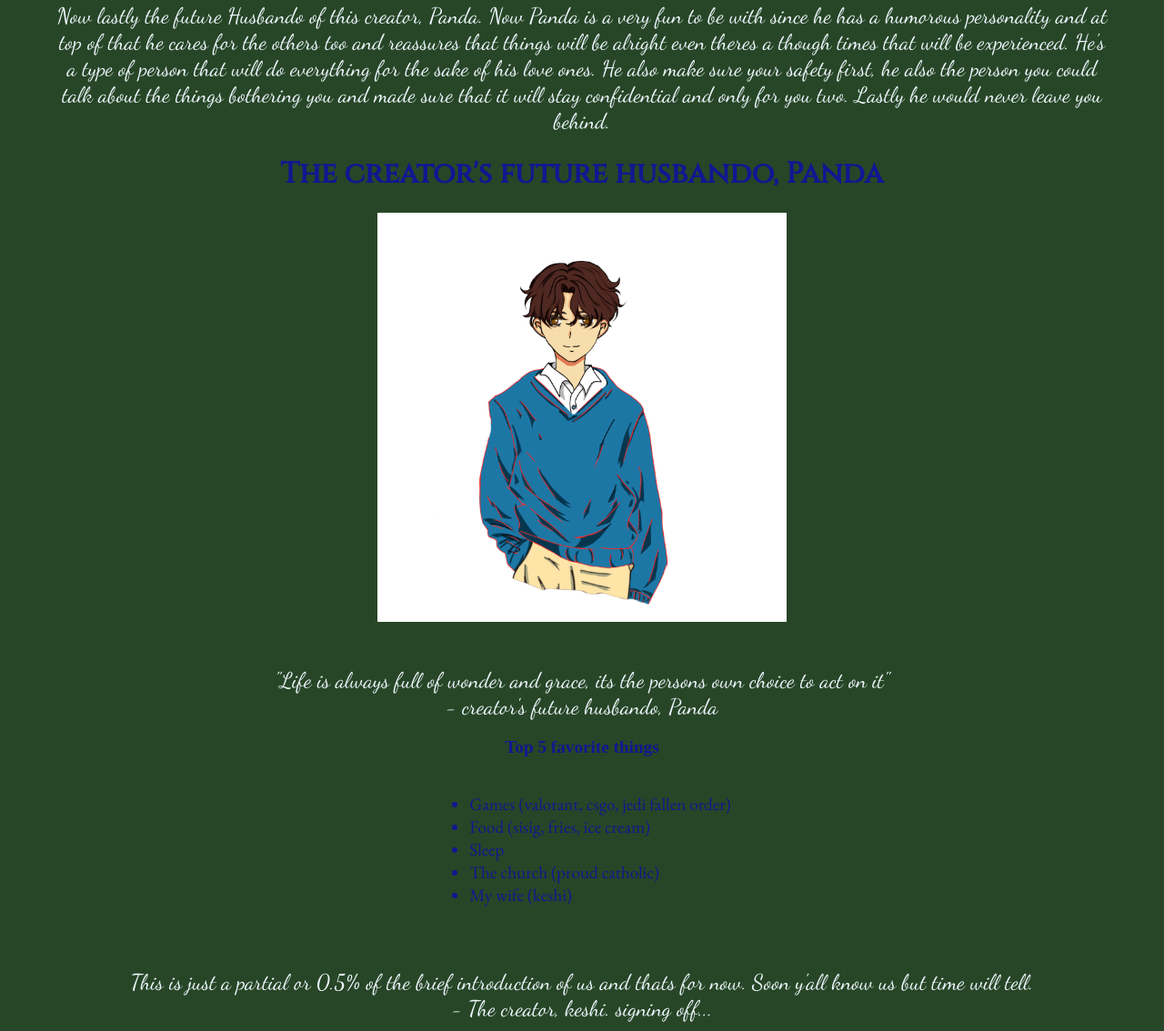
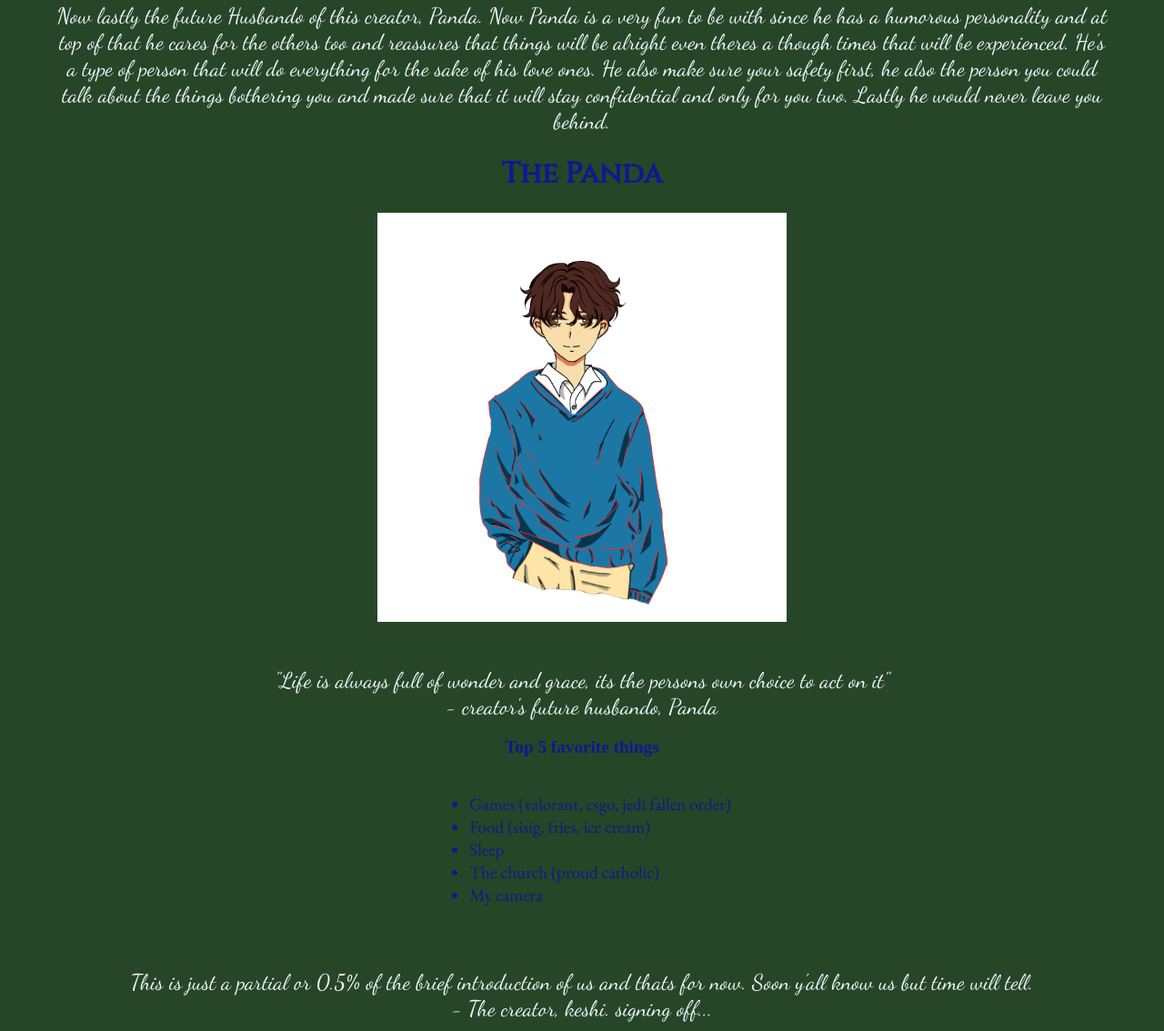
Before and after one commit to keshidesu/mi-familia-exp, a plain HTML site: page index.html in a window 1280 px wide. Shown: the part 5664-6798 px from the top of the page at 91% size. Drawn offline with nearby package versions, Linux system fonts and the light colour scheme; a web font is replaced by a local one.

Commit message:
Update index.html

```diff
--- a/index.html
+++ b/index.html
@@ -175,12 +175,12 @@
         bothering you and made sure that it will stay confidential and only for you two. Lastly he would never leave you behind.
     </p>
 
-    <div class="Panda"><h1>The creator's future husbando, Panda</h1></div>
+    <div class="Panda"><h1>The Panda</h1></div>
 
     <img src="images/panpan.png"width="450" height="450">
 
     <div class="Panda_class">
-                <!--ask for your husbando's motto breggggg-->
+                <!--ask for the motto breggggg-->
         <p>"Life is always full of wonder and grace, its the persons own choice  to act on it" <br>- creator's future husbando, Panda  </p>
 
      <h3>Top 5 favorite things</h3>
@@ -190,7 +190,7 @@
             <li>Food (sisig, fries, ice cream)</li>
             <li>Sleep</li>
             <li>The church (proud catholic)</li>
-            <li>My wife (keshi)</li>
+            <li>My camera</li>
         </ul>
     </div>
     <div class="outro">
```
